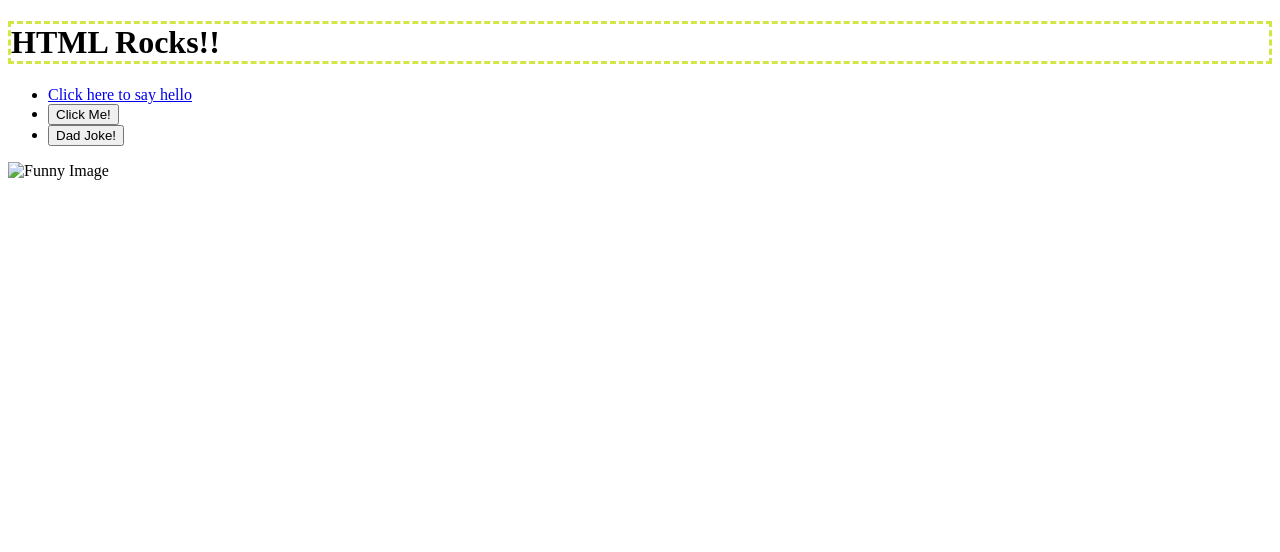
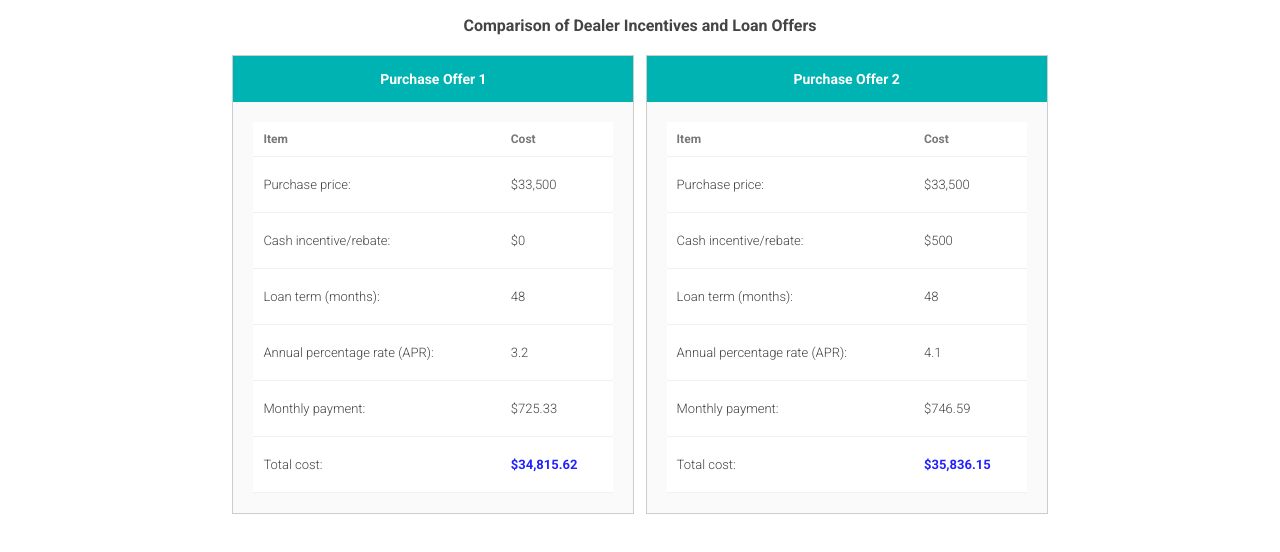
Before and after one commit to sarahxpearce/6.04lab_advancedCSS, a website: page index.html in a window 1280 px wide. Drawn offline with Linux system fonts and the light colour scheme; files that its build step writes are made by us from their sources.

Commit message:
Updated index.html and style.css

```diff
--- a/index.html
+++ b/index.html
@@ -1,25 +1,98 @@
 <!doctype html>
-<html>
+<html lang="en">
 
 <head>
   <meta charset="utf-8">
-  <title>CS208 - Starter Code (UPDATE ME)!</title>
-  <meta name="description" content="">
   <meta name="viewport" content="width=device-width, initial-scale=1">
-  <link rel="stylesheet" href="style.css">
+  <link href="https://fonts.googleapis.com/css2?family=Roboto:wght@300;400;700&display=swap" rel="stylesheet">
+  <link rel="stylesheet" href="dist/style.css">
+  <title>Comparison of Dealer Incentives and Loan Offers</title>
 </head>
 
 <body>
-  <h1>HTML Rocks!!</h1>
-  <ul>
-  <li><a href="/hello">Click here to say hello</a></li>
-  <li><button id="hello-link">Click Me!</button></li>
-  <li><button id="joke-button">Dad Joke!</button></li>
-  <script src="script.js"></script>
-  </ul>
-  <img src="funny.png" alt="Funny Image" width="300" height="200">
+  <main class="container">
+    <h1>Comparison of Dealer Incentives and Loan Offers</h1>
 
-  <h2 id="joke-display"></h2>
+    <section class="offer">
+      <h2 class="offer-title">Purchase Offer 1</h2>
+      <div class="offer-contents">
+        <table>
+          <thead>
+            <tr>
+              <th>Item</th>
+              <th>Cost</th>
+            </tr>
+          </thead>
+          <tbody>
+            <tr>
+              <td>Purchase price:</td>
+              <td>$33,500</td>
+            </tr>
+            <tr>
+              <td>Cash incentive/rebate:</td>
+              <td>$0</td>
+            </tr>
+            <tr>
+              <td>Loan term (months):</td>
+              <td>48</td>
+            </tr>
+            <tr>
+              <td>Annual percentage rate (APR):</td>
+              <td>3.2</td>
+            </tr>
+            <tr>
+              <td>Monthly payment:</td>
+              <td>$725.33</td>
+            </tr>
+            <tr>
+              <td>Total cost:</td>
+              <td class="final-value">$34,815.62</td>
+            </tr>
+          </tbody>
+        </table>
+      </div>
+    </section>
+
+    <section class="offer">
+      <h2 class="offer-title">Purchase Offer 2</h2>
+      <div class="offer-contents">
+        <table>
+          <thead>
+            <tr>
+              <th>Item</th>
+              <th>Cost</th>
+            </tr>
+          </thead>
+          <tbody>
+            <tr>
+              <td>Purchase price:</td>
+              <td>$33,500</td>
+            </tr>
+            <tr>
+              <td>Cash incentive/rebate:</td>
+              <td>$500</td>
+            </tr>
+            <tr>
+              <td>Loan term (months):</td>
+              <td>48</td>
+            </tr>
+            <tr>
+              <td>Annual percentage rate (APR):</td>
+              <td>4.1</td>
+            </tr>
+            <tr>
+              <td>Monthly payment:</td>
+              <td>$746.59</td>
+            </tr>
+            <tr>
+              <td>Total cost:</td>
+              <td class="final-value">$35,836.15</td>
+            </tr>
+          </tbody>
+        </table>
+      </div>
+    </section>
+  </main>
 </body>
 
 </html>
```
Also changed, not shown: dist/style.css, 1 other file.
